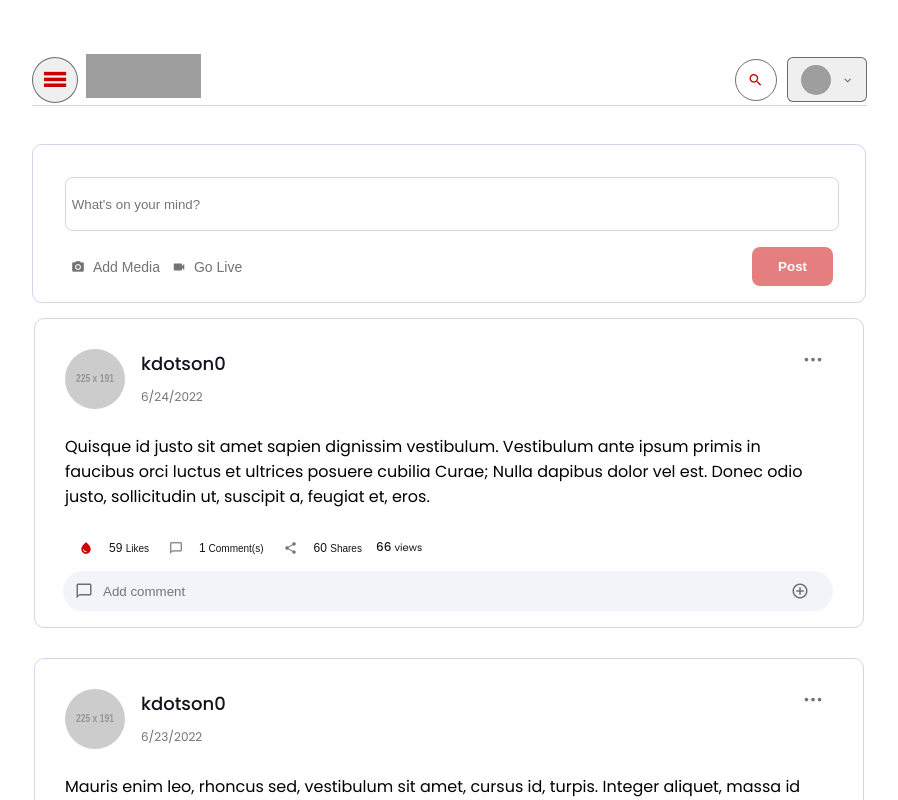
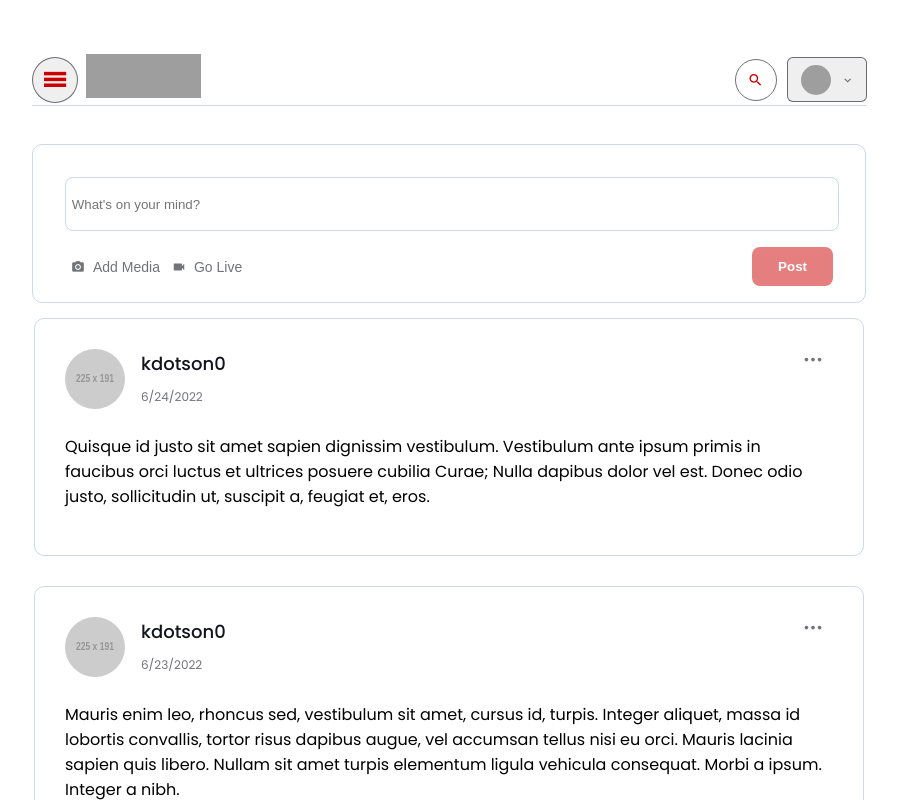
Before and after one commit to lindsaydeaton/social-media-app, a React (Create React App) app: page / in a window 1280 px wide. Shown: the top 800 px of the page, without its empty margins (271-1169 px from the left). Built offline with nearby package versions, Linux system fonts and the light colour scheme; grey boxes are pictures that could not be loaded; the HTML template or start-up script is replaced by a standard one.

Commit message:
updated some props being passed for reusability

```diff
--- a/package.json
+++ b/package.json
@@ -22,7 +22,7 @@
     "antd": "^5.4.2",
     "react": "^18.2.0",
     "react-dom": "^18.2.0",
-    "react-scripts": "^2.1.3",
+    "react-scripts": "^5.0.1",
     "web-vitals": "^2.1.4"
   },
   "eslintConfig": {
--- a/src/App.js
+++ b/src/App.js
@@ -21,16 +21,31 @@ function App() {
   useEffect(() => {
     //checking if user has been here, before, call it "all posts".
     const prevSession = JSON.parse(localStorage.getItem('allPosts'))
-    //setting the data in localStorage
+    //setting the posts data in localStorage
     prevSession ? setPosts(prevSession) :
       localStorage.setItem("allPosts", JSON.stringify(User.user.posts));
   }, [])
 
+   //handle date
+    var today = new Date();
+    var dd = today.getDate();
+    var mm = today.getMonth() + 1;
+    var yyyy = today.getFullYear();
+    if (dd < 10) {
+      dd = '0' + dd;
+    }
+    if (mm < 10) {
+      mm = '' + mm;
+    }
+    const theDate= mm + '/' + dd + '/' + yyyy;
+
+
   return (
     <div className="App">
-      <HeaderBar data={data} />
-      <PostInput data={data} setData={setData} />
-      <Posts data={data} setData={setData} posts={posts} />
+      {/* passing data and setData to headerBar so that ProfileMenu and ProfileModal can use */}
+      <HeaderBar data={data} setData={setData} />
+      <PostInput theDate={theDate} posts={posts} setPosts={setPosts} />
+      <Posts data={data} setData={setData} posts={posts} theDate={theDate} />
     </div>
   );
 }
--- a/src/components/header/HeaderBar.js
+++ b/src/components/header/HeaderBar.js
@@ -4,7 +4,7 @@ import { NavMenu } from "../navMenu/NavMenu.js"
 import { ProfileMenu } from "../profileMenu/ProfileMenu.js"
 
 
-export function HeaderBar(data) {
+export function HeaderBar(data, setData) {
   const [navOpen, setNavOpen] = useState(false);
   const [profileOpen, setProfileOpen] = useState(false);
 
@@ -42,7 +42,7 @@ export function HeaderBar(data) {
         </div>
       </div>
       {navOpen ? <NavMenu /> : <></>}
-      {profileOpen ? <ProfileMenu data={data} /> : <></>}
+      {profileOpen ? <ProfileMenu data={data} setData={setData} /> : <></>}
 
       </>
     );
--- a/src/components/inputBars/CommentInput.js
+++ b/src/components/inputBars/CommentInput.js
@@ -1,7 +1,7 @@
 import React, { useState } from "react";
 import "./CommentInput.css";
 
-export function CommentInput({ data, setData, setViewingComments, post }) {
+export function CommentInput({ data, setData, setViewingComments, post, theDate }) {
   const [, setEditing] = useState(false);
   const [newComment, setNewComment] = useState("");
 
@@ -27,7 +27,7 @@ export function CommentInput({ data, setData, setViewingComments, post }) {
 
     const formattedComment = {
       commentsId: idNumber,
-      date: new Date().toLocaleDateString(),
+      date: theDate,
       username: myUsername,
       picURL: myUserPic,
       comment: newComment,
--- a/src/components/inputBars/PostInput.js
+++ b/src/components/inputBars/PostInput.js
@@ -1,7 +1,7 @@
 import React, { useState } from "react";
 import "./PostInput.css";
 
-export function PostInput({ data, setData }) {
+export function PostInput({ theDate, posts, setPosts }) {
   const [newPost, setNewPost] = useState('');
 
   const onChangePost = (e) => {
@@ -10,12 +10,12 @@ export function PostInput({ data, setData }) {
 
   const handleNewPost = (e) => {
     e.preventDefault()
-    const idNumber = data.posts.length + 1;
+    const idNumber = posts.length + 1;
 
     const formattedPost = {
       postId: idNumber,
       post: newPost,
-      postDate: new Date().toLocaleDateString(),
+      postDate: theDate,
       postLikeNo: 0,
       postShareNo: 0,
       noOfComments: 0,
@@ -23,19 +23,21 @@ export function PostInput({ data, setData }) {
       liked: false,
       comments: [],
     };
-    setData({
-      ...data, posts: [formattedPost, ...data.posts]
+
+    setPosts({
+      ...posts, formattedPost
     })
+
     localStorage.setItem(
-      "allInfo",
+      "allPosts",
       JSON.stringify({
-        ...data,
-        posts: [formattedPost, ...data.posts],
+        ...posts, formattedPost
       })
     );
+    localStorage.getItem("allPosts")
     setNewPost('');
   }
-
+console.log(posts);
   return (
     <div className="postInput">
       <form className="form" onSubmit={handleNewPost}>
@@ -49,11 +51,11 @@ export function PostInput({ data, setData }) {
         />
         <div className="iconSpacing">
           <div className="medias">
-           <button className="iconText"><span className="material-icons-outlined photoIcon">camera_alt</span>
-         Add Media</button>
-           <button className="iconText"><span className="material-icons-outlined photoIcon">videocam</span>
-         Go Live</button>
-</div>
+            <button className="iconText"><span className="material-icons-outlined photoIcon">camera_alt</span>
+              Add Media</button>
+            <button className="iconText"><span className="material-icons-outlined photoIcon">videocam</span>
+              Go Live</button>
+          </div>
           <button
             disabled={!newPost}
             type="submit"
--- a/src/components/posts/Post.js
+++ b/src/components/posts/Post.js
@@ -4,18 +4,18 @@ import { CommentInput } from "../inputBars/CommentInput.js";
 import { Comments } from "../comments/Comments.js";
 import "./Post.css";
 
-export function Post({ data, post, setData}) {
-  const [viewingComments, setViewingComments] = useState(false);
-    const [isLiked, setIsLiked] = useState(post.liked);
-    const [, setCountIsLiked] =useState(post.postLikeNo);
+export function Post({ data, post, setData, setPosts, theDate}) {
+  // const [viewingComments, setViewingComments] = useState(false);
+  //   const [isLiked, setIsLiked] = useState('');
+  //   const [, setCountIsLiked] =useState('');
 
     //if isLiked is true, set className to "liked" else nothing (to apply red color icon)
-    const likedClass = isLiked ? "liked" : "";
+    // const likedClass = isLiked ? "liked" : "";
 
-    const onClickLike = () => {
-      //if liked is true, when clicking set it to false and decrease the count by one, else change it to true and increase the count by one
-      isLiked ? setIsLiked(false) && setCountIsLiked(post.postLikedNo -1) : setIsLiked(true) && setCountIsLiked(post.postLikedNo + 1)
-    };
+    // const onClickLike = () => {
+    //   //if liked is true, when clicking set it to false and decrease the count by one, else change it to true and increase the count by one
+    //   isLiked ? setIsLiked(false) && setCountIsLiked(post.postLikedNo -1) : setIsLiked(true) && setCountIsLiked(post.postLikedNo + 1)
+    // };
 
   return (
     <div>
@@ -47,22 +47,23 @@ export function Post({ data, post, setData}) {
           <div className="post">
             <p>{post.post}</p>
             {/* passing setViewingComments so the cards state can show comments when clicked, passing post so the reactions data can show for the specific ID's post */}
-            <ReactionBar
+            {/* <ReactionBar
               setViewingComments={setViewingComments}
               viewingComments={viewingComments}
               post={post}
               likedClass={likedClass}
               onClickLike={onClickLike}
-              isLiked={isLiked}
-            />
-            <CommentInput
+            isLiked={isLiked}
+            /> */}
+            {/* <CommentInput
               data={data}
               setData={setData}
               post={post}
               setViewingComments={setViewingComments}
-            />
+              theDate={theDate}
+            /> */}
 
-            {viewingComments ? (
+            {/* {viewingComments ? (
               <Comments
                 likedClass={likedClass}
                 onClickLike={onClickLike}
@@ -71,7 +72,7 @@ export function Post({ data, post, setData}) {
               />
             ) : (
               <></>
-            )}
+            )} */}
           </div>
         </div>
       </div>
--- a/src/components/posts/Posts.js
+++ b/src/components/posts/Posts.js
@@ -1,15 +1,14 @@
 import React from "react";
 import { Post } from "./Post.js"
 
-export function Posts({ setData, data, posts }) {
-
+export function Posts({ setData, data, posts, theDate }) {
   return (
     <>
       {/* mapping through data on localStorage to show one users data */}
           {posts.map((post) => {
             return (
               //passing the key for prop of '.map', passing setData to update state on certain components, passing the individuals data to render to page.
-               <Post key={post.postId} setData={setData} data={data} post={post} />
+               <Post key={post.postId} setData={setData} data={data} post={post} theDate={theDate} />
              );
       })}
             </>
--- a/src/components/profileMenu/ProfileMenu.js
+++ b/src/components/profileMenu/ProfileMenu.js
@@ -3,7 +3,7 @@ import { Modal } from 'antd';
 import './ProfileMenu.css';
 import { ProfileModal } from './profileModal/ProfileModal.js';
 
-export function ProfileMenu(data) {
+export function ProfileMenu(data, setData) {
     const [editing, setEditing] = useState(false);
 
     const editingOnClick = () => {
@@ -23,9 +23,8 @@ export function ProfileMenu(data) {
             </div>
             {editing ?
                 <Modal open={editing}
-                    // onOk={onSubmit}
                     onCancel={handleOnCancel}>
-                    <ProfileModal data={data} />
+                    <ProfileModal data={data} setData={setData} />
                 </Modal>
                 : <></>}
         </>
```
Also changed, not shown: src/components/profileMenu/profileModal/ProfileModal.js (+6 -2 lines), 2 other files (tests, documents, lock files or other folders).
